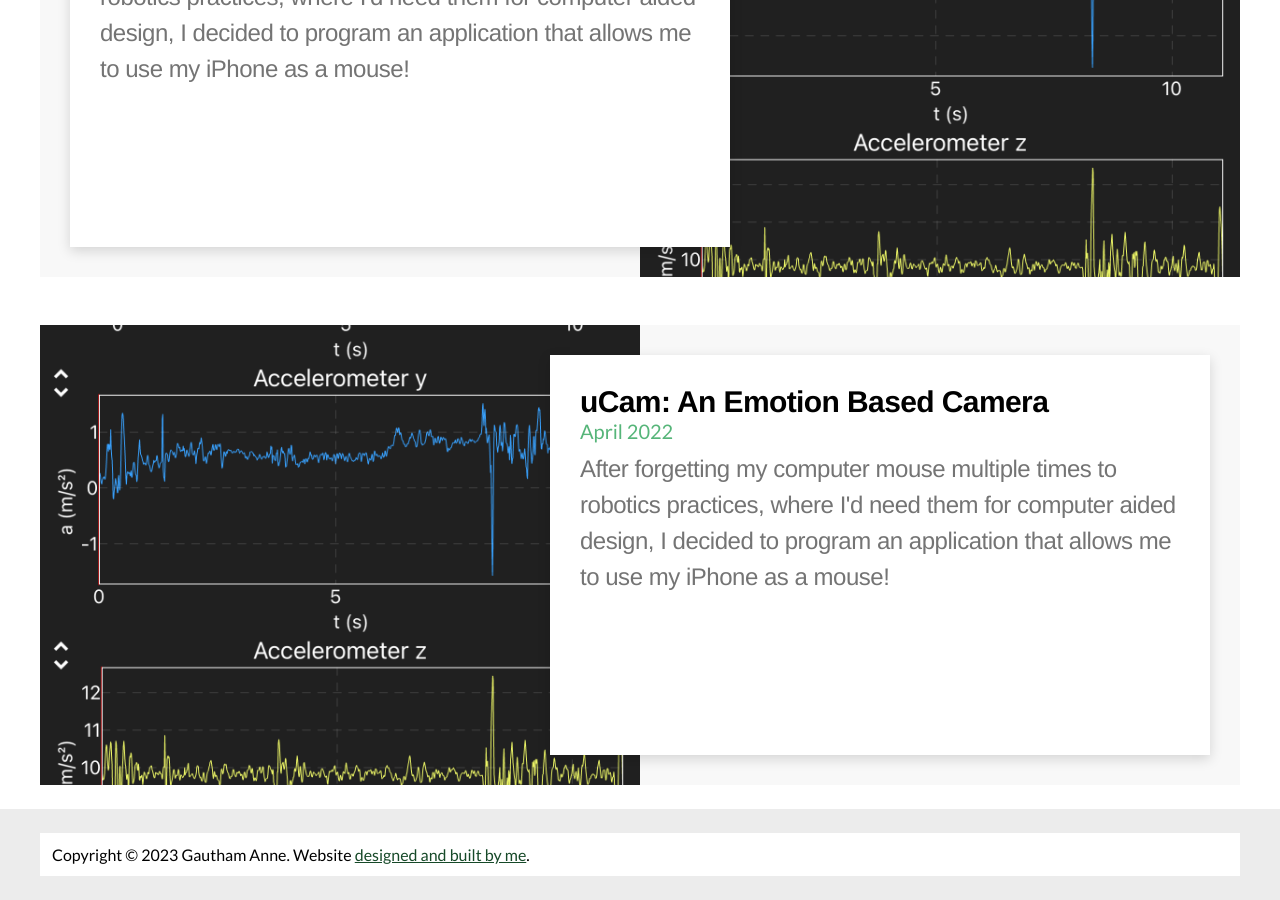
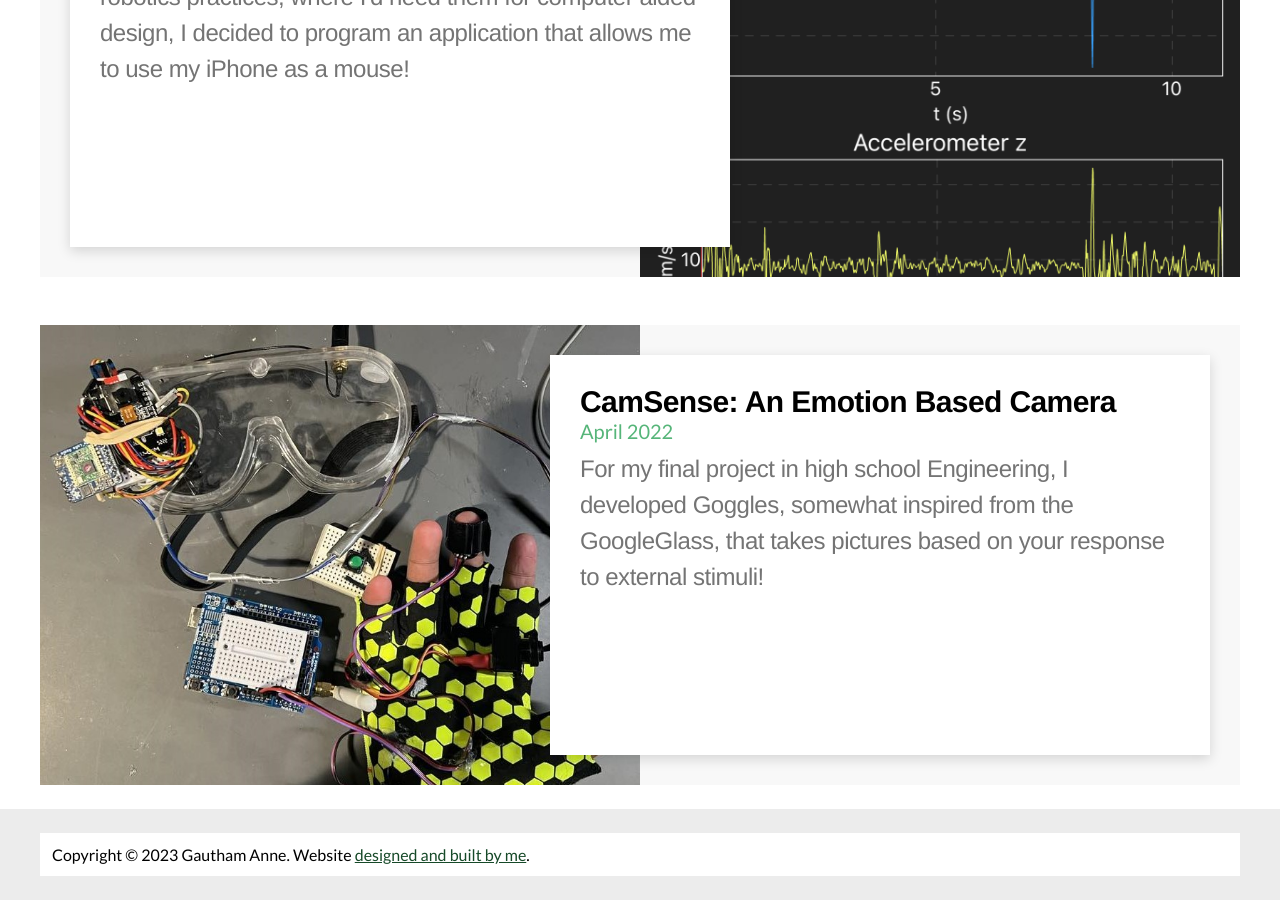
Before and after one commit to annegautham/annegautham.github.io, a Jekyll site: the page built from portfolio/index.md, in a window 1280 px wide and 900 px high, scrolled down 3144 px. Built offline with Jekyll 4.4.1, drawn with Linux system fonts in a browser that asks for light colours; some web fonts are replaced.

Commit message:
updates to portfolio

```diff
--- a/portfolio/index.md
+++ b/portfolio/index.md
@@ -89,11 +89,11 @@ filter_selected: all
 
 
 {% include card.html
-    title="uCam: An Emotion Based Camera"
-    page_url="/portfolio/ucam"
-    image_path="/assets/images/portfolio/accelero.png"
+    title="CamSense: An Emotion Based Camera"
+    page_url="/portfolio/camsense"
+    image_path="/assets/images/portfolio/completegoggles.jpg"
     subheader="April 2022"
-    description="After forgetting my computer mouse multiple times to robotics practices, where I'd need them for computer aided design, I decided to program an application that allows me to use my iPhone as a mouse!"
+    description="For my final project in high school Engineering, I developed Goggles, somewhat inspired from the GoogleGlass, that takes pictures based on your response to external stimuli!"
     tags="all "
 %}
 
```
Also changed, not shown: index.md (+1 -1 lines), portfolio/camsense.md (added, +24 -0 lines), portfolio/ucam.md (deleted, +0 -5 lines), assets/images/pfp/about.jpg (added), 1 other file.
